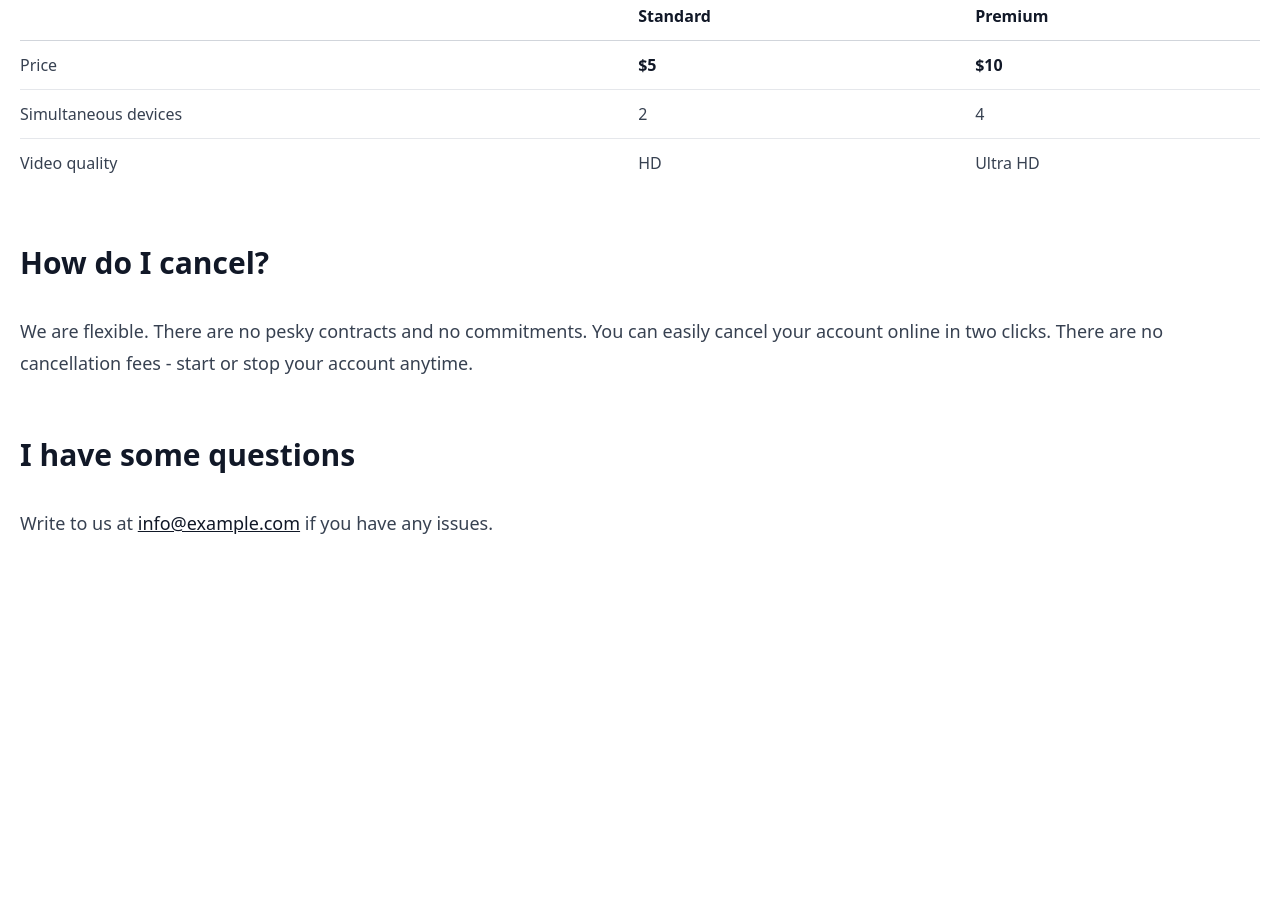
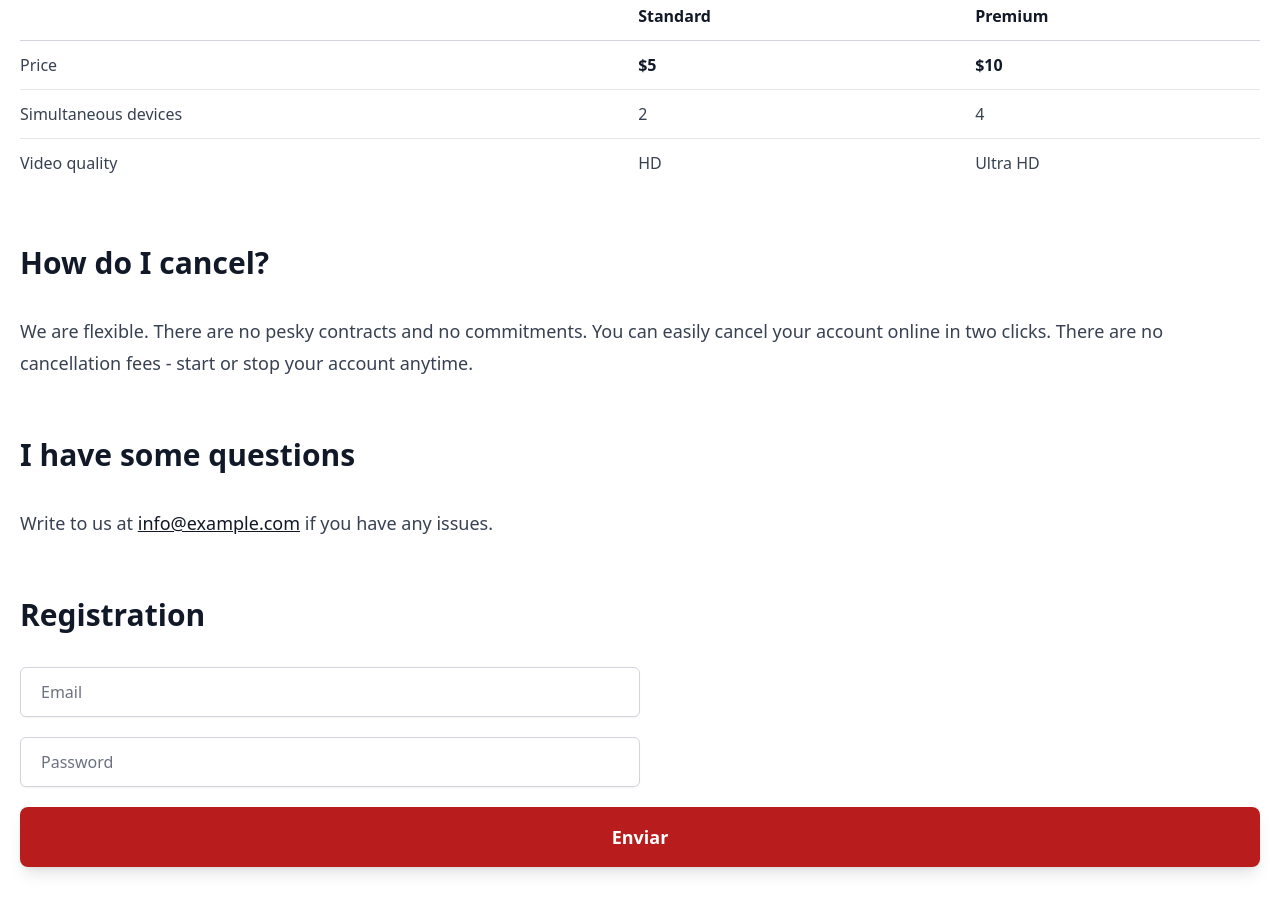
Before and after one commit to davidmles/tailwindcss-course, a website: page index.html in a window 1280 px wide. Shown: the part 2263-3176 px from the top of the page. Before the commit the page ends 2882 px from the top, so only its background shows below. Drawn offline with Linux system fonts and the light colour scheme.

Commit message:
final code

```diff
--- a/index.html
+++ b/index.html
@@ -89,6 +89,22 @@
     <p>
       Write to us at <a href="mailto:info@example.com">info@example.com</a> if you have any issues.
     </p>
+
+    <h2>Registration</h2>
+
+    <form action="#" class="flex flex-col space-y-5">
+      <div>
+        <label for="email" class="sr-only">Email</label>
+        <input type="email" name="email" id="email" placeholder="Email">
+      </div>
+
+      <div>
+        <label for="password" class="sr-only">Email</label>
+        <input type="password" name="password" id="password" placeholder="Password">
+      </div>
+
+      <button class="btn">Enviar</button>
+    </form>
   </div>
 </body>
 </html>
--- a/src/tailwind.css
+++ b/src/tailwind.css
@@ -6,4 +6,9 @@
   .btn {
     @apply bg-red-700 text-white px-5 py-3 inline-block mt-10 rounded-lg shadow-lg font-semibold text-sm w-full sm:w-auto md:px-10 md:py-4 md:text-lg hover:bg-red-800 focus:outline-none focus:ring focus:ring-offset-2 focus:ring-red-800 focus:ring-opacity-50 active:bg-red-900 dark:focus:ring-red-400 dark:ring-offset-gray-900;
   }
+
+  input[type="email"],
+  input[type="password"] {
+    @apply w-full px-5 py-3 text-black border-gray-300 shadow-sm rounded-md sm:w-1/2 sm:self-start focus:ring-2 focus:ring-red-800 focus:ring-opacity-50 focus:border-transparent dark:focus:ring-red-400 dark:focus:ring-4 dark:focus:ring-opacity-50;
+  }
 }
```
Also changed, not shown: style.css.
